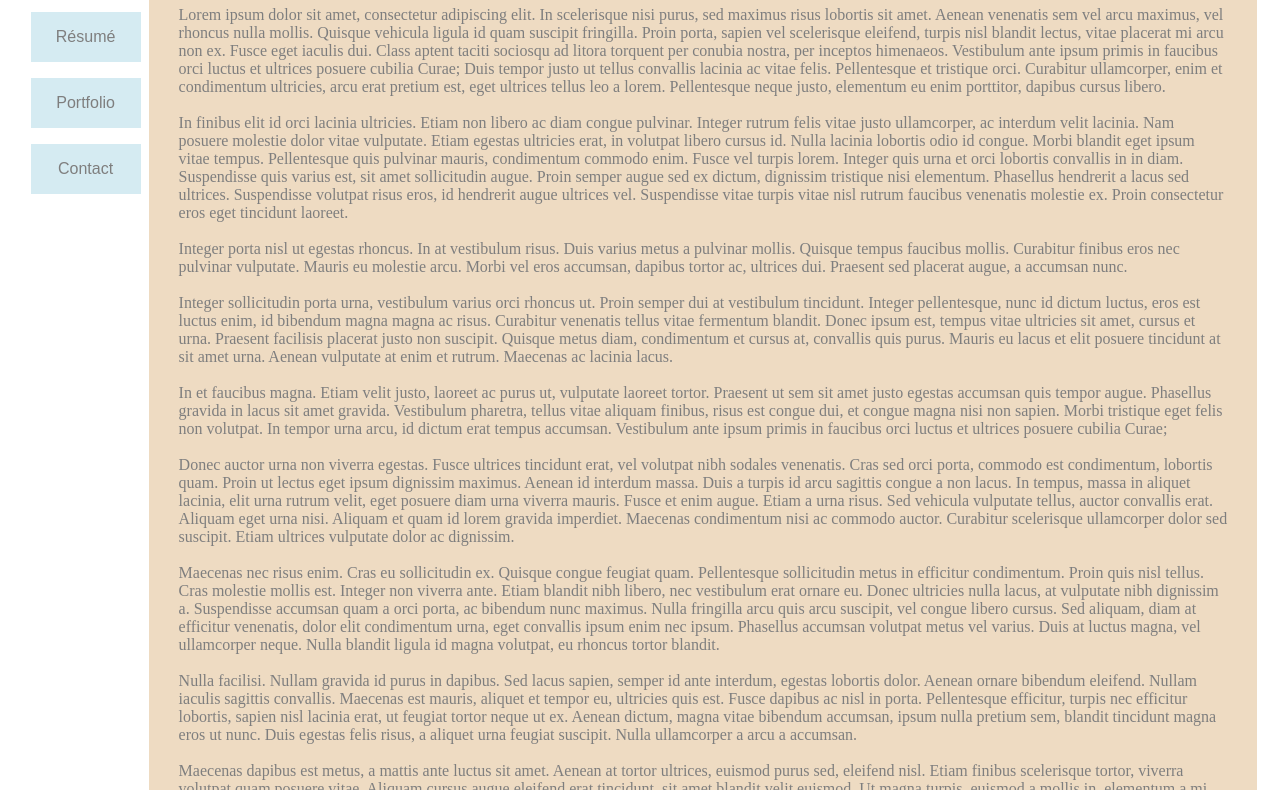
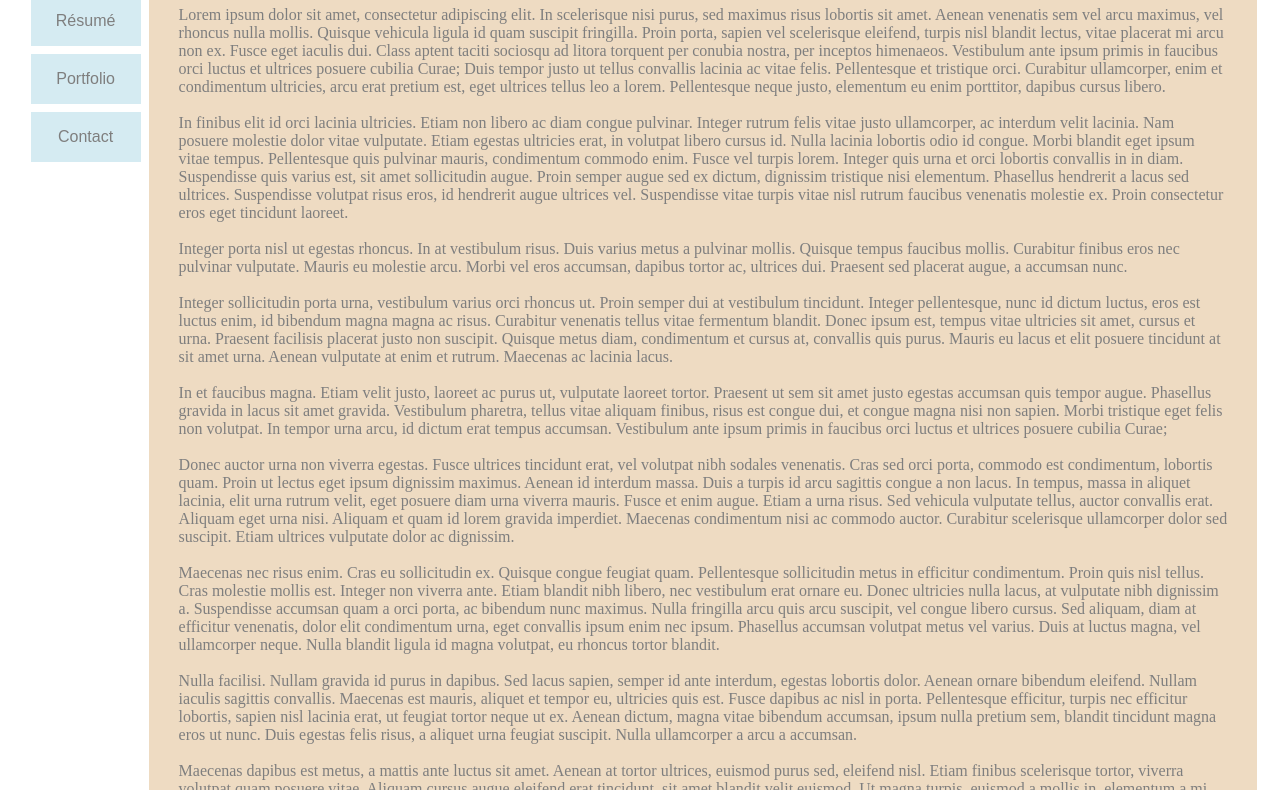
Before and after one commit to bradlasecke/bradlasecke.github.io, a plain HTML site: page index.html in a window 1280 px wide. Shown: the part 185-975 px from the top of the page. Drawn offline with Linux system fonts and the light colour scheme.

Commit message:
Update style.css

```diff
--- a/style.css
+++ b/style.css
@@ -49,7 +49,9 @@ button.barButton {
     color: black;
     float: left;
     width: 110px;
-    margin: 8px;
+    margin-left: 8px;
+    margin-right: 8px;
+    margin-bottom: 8px;
     height: 50px;
     text-align: center;
     text-decoration: none;
```
